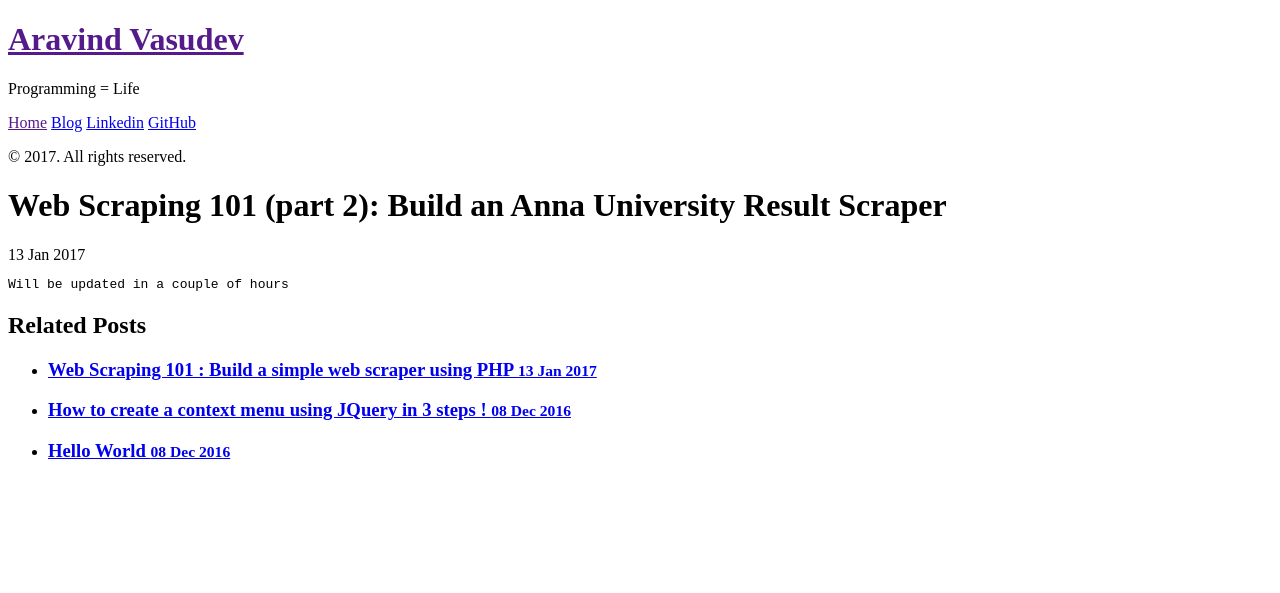
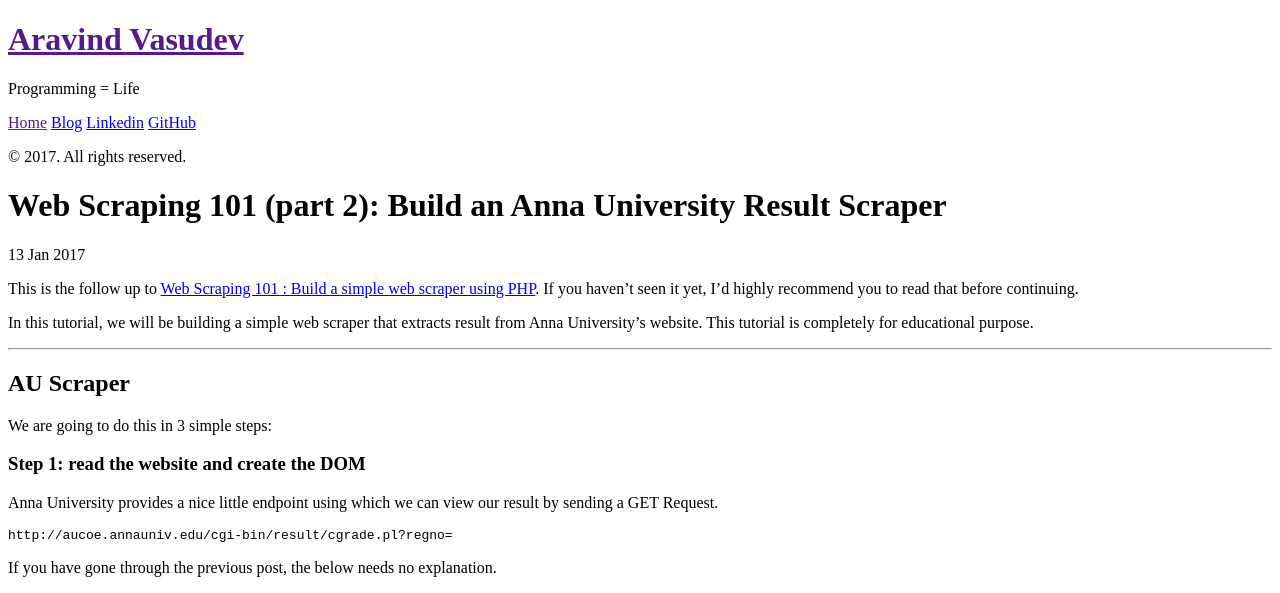
Before and after one commit to AravindVasudev/AravindVasudev.github.io, a Jekyll site: the page built from _posts/2017-01-14-web-scraping-101-part2.md, in a window 1280 px wide. Shown: the top 593 px of the page. Built offline with Jekyll 4.4.1, drawn with Linux system fonts in a browser that asks for light colours; Markdown is read by kramdown in place of the engine named in the settings; comment, search, counter and statistics services are not loaded; some of the changed text lies outside the part shown; grey boxes are pictures that could not be loaded.

````diff
--- a/_posts/2017-01-14-web-scraping-101-part2.md
+++ b/_posts/2017-01-14-web-scraping-101-part2.md
@@ -5,6 +5,33 @@
 comments:   true
 ---
 
+This is the follow up to [Web Scraping 101 : Build a simple web scraper using PHP](/2017/01/13/web-scraping-101/).
+If you haven't seen it yet, I'd highly recommend you to read that before continuing.
+
+In this tutorial, we will be building a simple web scraper that extracts result from
+Anna University's website. This tutorial is completely for educational purpose.
+
+--------------------------------------------------------------------------------
+##AU Scraper
+
+We are going to do this in 3 simple steps:
+
+###Step 1: read the website and create the DOM
+
+Anna University provides a nice little endpoint using which we can view our result
+by sending a GET Request.
+
 ```
-Will be updated in a couple of hours
+http://aucoe.annauniv.edu/cgi-bin/result/cgrade.pl?regno=
 ```
+
+If you have gone through the previous post, the below needs no explanation.
+
+<script src="https://gist.github.com/AravindVasudev/807a9860088f1be5489d07b57c18344a.js?file=AUScraper_1.php"></script>
+
+###Step 2: Extract the data
+
+Going through the source of the site, we can see that structure of the site is
+pretty messed up. If you have tried running the previous code, you'd have noticed that
+it throws many errors at `loadHTML()` line. This is because libxml library used by
+PHP internally throws those error when the HTML it recieves is not structured properly.
````
Also changed, not shown: _posts/2017-01-13-web-scraping-101.md (+10 -10 lines).
